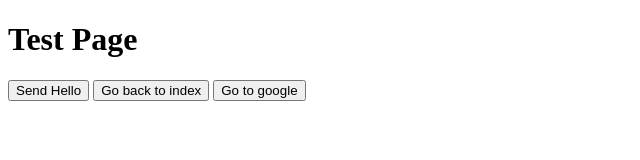
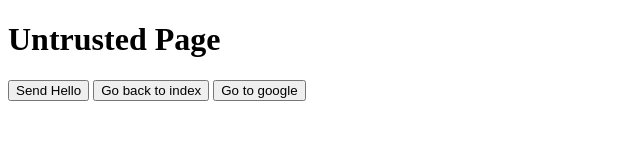
Before and after one commit to ShikhMichael/WebviewTesting, a plain HTML site: page untrusted.html in a window 1280 px wide. Shown: the whole page, without its empty margins (0-640 px from the left). Drawn offline with Linux system fonts and the light colour scheme.

Commit message:
index update

```diff
--- a/untrusted.html
+++ b/untrusted.html
@@ -2,7 +2,7 @@
 <html>
 <body>
 
-<h1>Test Page</h1>
+<h1>Untrusted Page</h1>
 
 <input type="button" value="Send Hello" onClick="sendMessageToEnvelope('Hello from untrusted Page!')" />
 <input type="button" value="Go back to index" onclick="location.href='https://shikhmichael.github.io/WebviewTesting/';" />
```
